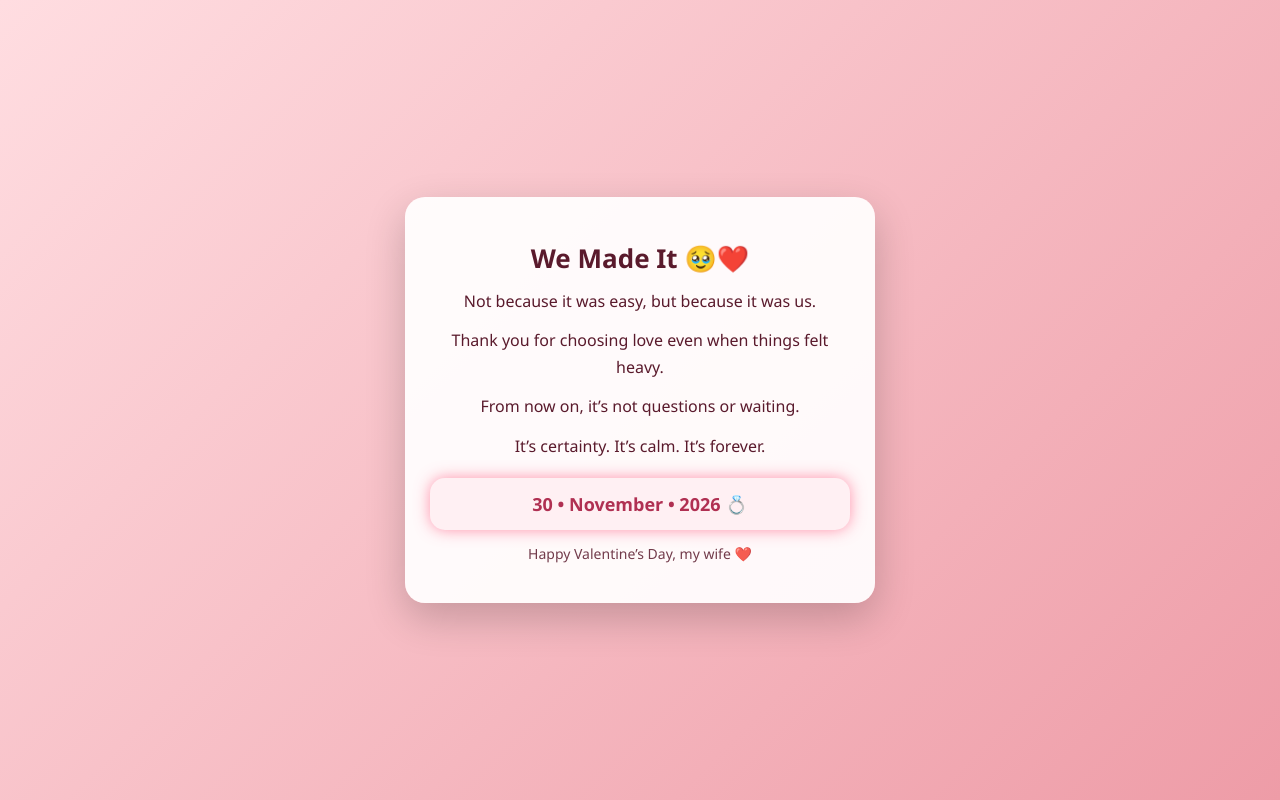
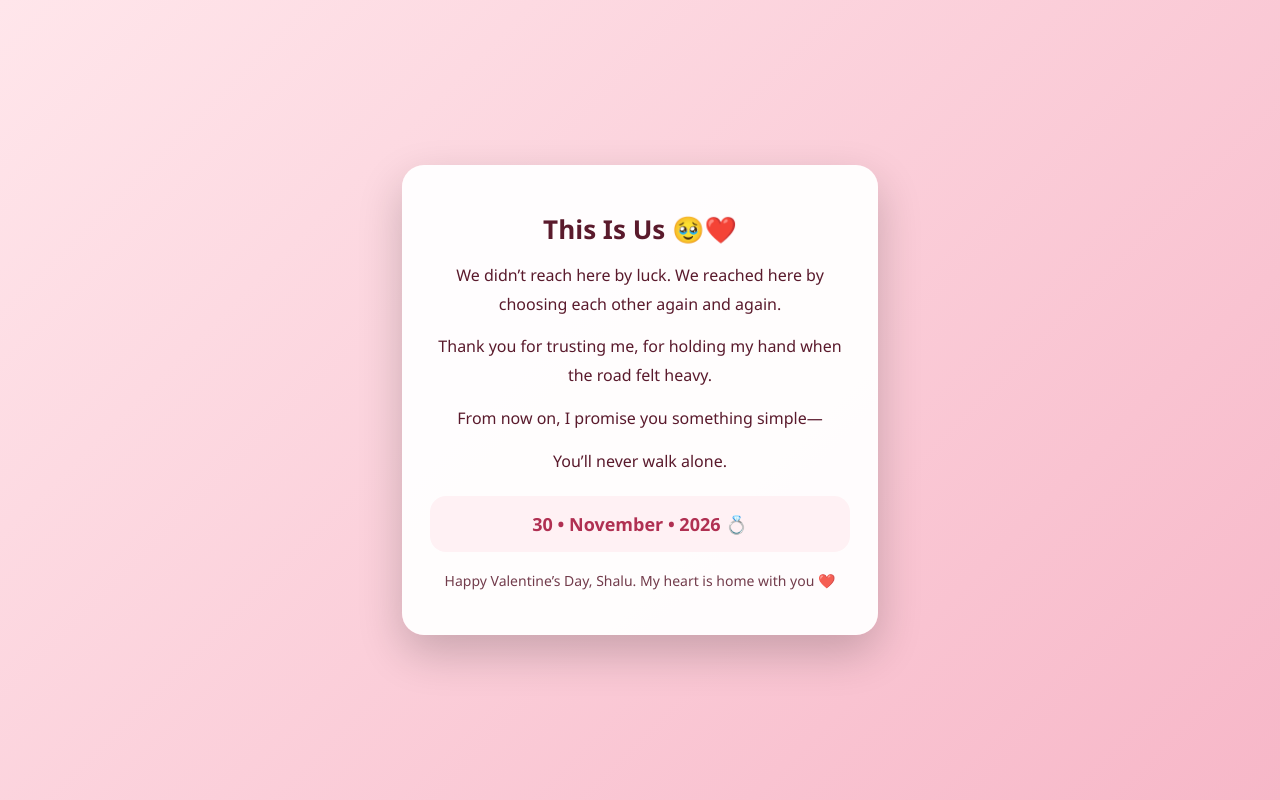
Before and after one commit to NirbhaySingh15/us, a plain HTML site: page index.html in a window 1280 px wide. Both pictures are taken after a click on the button "Tap gently 💕". Drawn offline with Linux system fonts and the light colour scheme.

Commit message:
Update index.html

```diff
--- a/index.html
+++ b/index.html
@@ -3,13 +3,13 @@
 <head>
 <meta charset="UTF-8">
 <meta name="viewport" content="width=device-width, initial-scale=1.0">
-<title>Shalu ❤️ We Made It</title>
+<title>Shalu ❤️ This Is Us</title>
 
 <style>
   body {
     margin: 0;
     height: 100vh;
-    background: linear-gradient(135deg, #ffdde1, #ee9ca7);
+    background: linear-gradient(135deg, #ffe6eb, #f7b7c8);
     display: flex;
     justify-content: center;
     align-items: center;
@@ -18,44 +18,38 @@
   }
 
   .card {
-    background: rgba(255,255,255,0.92);
+    background: rgba(255,255,255,0.95);
     width: 92%;
     max-width: 420px;
-    padding: 25px;
-    border-radius: 20px;
+    padding: 28px;
+    border-radius: 22px;
     text-align: center;
-    box-shadow: 0 15px 40px rgba(0,0,0,0.2);
-    animation: fadeIn 1.2s ease;
+    box-shadow: 0 18px 45px rgba(0,0,0,0.2);
+    animation: fadeIn 1.3s ease;
   }
 
   h1 {
     font-size: 26px;
-    margin-bottom: 10px;
+    margin-bottom: 12px;
   }
 
   p {
     font-size: 16px;
-    line-height: 1.7;
-    margin: 12px 0;
+    line-height: 1.8;
+    margin: 14px 0;
   }
 
   .heart {
-    font-size: 32px;
-    animation: pulse 1.6s infinite;
-  }
-
-  @keyframes pulse {
-    0% {transform: scale(1);}
-    50% {transform: scale(1.2);}
-    100% {transform: scale(1);}
+    font-size: 34px;
+    animation: pulse 1.8s infinite;
   }
 
   button {
-    margin-top: 20px;
-    padding: 12px 26px;
+    margin-top: 22px;
+    padding: 13px 28px;
     font-size: 16px;
     border: none;
-    border-radius: 25px;
+    border-radius: 28px;
     background: #ff6f91;
     color: white;
     cursor: pointer;
@@ -63,99 +57,113 @@
 
   #final {
     display: none;
-    animation: fadeIn 1.2s ease forwards;
+    animation: fadeIn 1.3s ease forwards;
   }
 
   .date-box {
-    margin-top: 18px;
-    padding: 14px;
-    border-radius: 15px;
-    background: #fff0f3;
+    margin-top: 20px;
+    padding: 16px;
+    border-radius: 16px;
+    background: #fff1f4;
     font-size: 18px;
     font-weight: bold;
     color: #b03052;
-    animation: glow 2s infinite alternate;
   }
 
-  @keyframes glow {
-    from {box-shadow: 0 0 8px rgba(255,111,145,0.4);}
-    to {box-shadow: 0 0 16px rgba(255,111,145,0.8);}
-  }
-
-  .small {
+  .soft {
     font-size: 14px;
     opacity: 0.85;
-    margin-top: 12px;
+    margin-top: 16px;
   }
 
   @keyframes fadeIn {
-    from {opacity: 0; transform: translateY(10px);}
+    from {opacity: 0; transform: translateY(12px);}
     to {opacity: 1; transform: translateY(0);}
+  }
+
+  @keyframes pulse {
+    0% {transform: scale(1);}
+    50% {transform: scale(1.25);}
+    100% {transform: scale(1);}
   }
 </style>
 </head>
 
 <body>
 
+<!-- 🎵 Music -->
+<audio id="bgMusic" loop>
+  <source src="music.mp3" type="audio/mpeg">
+</audio>
+
 <div class="card" id="page1">
   <div class="heart">❤️</div>
   <h1>Shalu</h1>
 
   <p>
-    This is not a proposal.
+    This isn’t a question.
+    And it isn’t a surprise.
   </p>
 
   <p>
-    This is a reminder
-    of everything we stood through
-    and everything we chose.
+    It’s just me,
+    telling you something I feel
+    every single day.
   </p>
 
   <p>
-    After so many hurdles…
-    we didn’t let go.
+    After everything we faced,
+    every hurdle that tried to shake us…
   </p>
 
-  <p><strong>We believed.</strong></p>
+  <p>
+    you stayed.
+    and so did I.
+  </p>
 
-  <button onclick="nextPage()">Tap gently 💕</button>
+  <button onclick="startLove()">Tap gently 💕</button>
 </div>
 
 <div class="card" id="final">
-  <h1>We Made It 🥹❤️</h1>
+  <h1>This Is Us 🥹❤️</h1>
 
   <p>
-    Not because it was easy,
-    but because it was us.
+    We didn’t reach here by luck.
+    We reached here by choosing each other
+    again and again.
   </p>
 
   <p>
-    Thank you for choosing love
-    even when things felt heavy.
+    Thank you for trusting me,
+    for holding my hand
+    when the road felt heavy.
   </p>
 
   <p>
     From now on,
-    it’s not questions or waiting.
+    I promise you something simple—
   </p>
 
   <p>
-    It’s certainty.
-    It’s calm.
-    It’s forever.
+    You’ll never walk alone.
   </p>
 
   <div class="date-box">
     30 • November • 2026 💍
   </div>
 
-  <p class="small">
-    Happy Valentine’s Day, my wife ❤️
+  <p class="soft">
+    Happy Valentine’s Day, Shalu.
+    My heart is home with you ❤️
   </p>
 </div>
 
 <script>
-  function nextPage() {
+  function startLove() {
+    const music = document.getElementById("bgMusic");
+    music.volume = 0.35;
+    music.play().catch(() => {});
+
     document.getElementById("page1").style.display = "none";
     document.getElementById("final").style.display = "block";
   }
```
